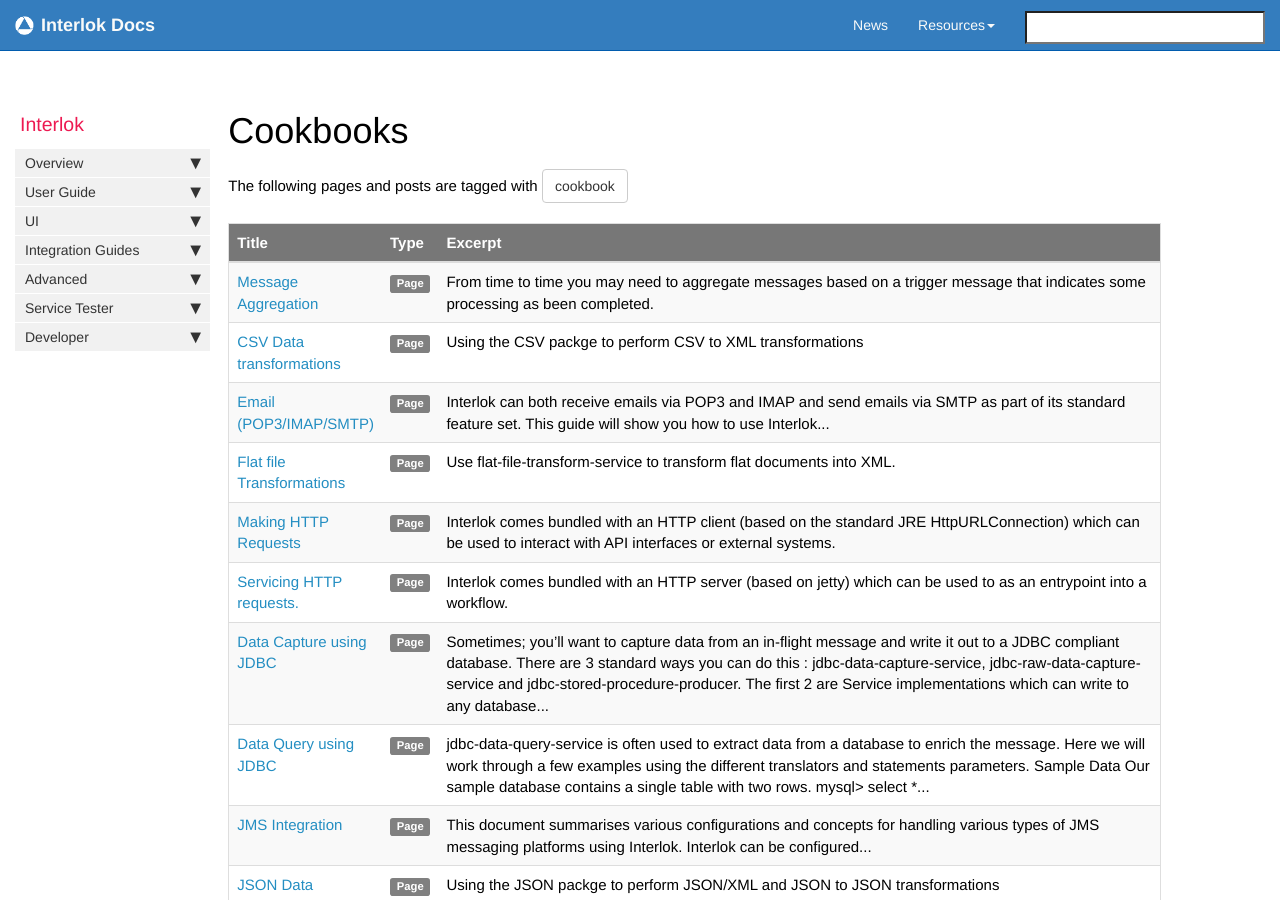
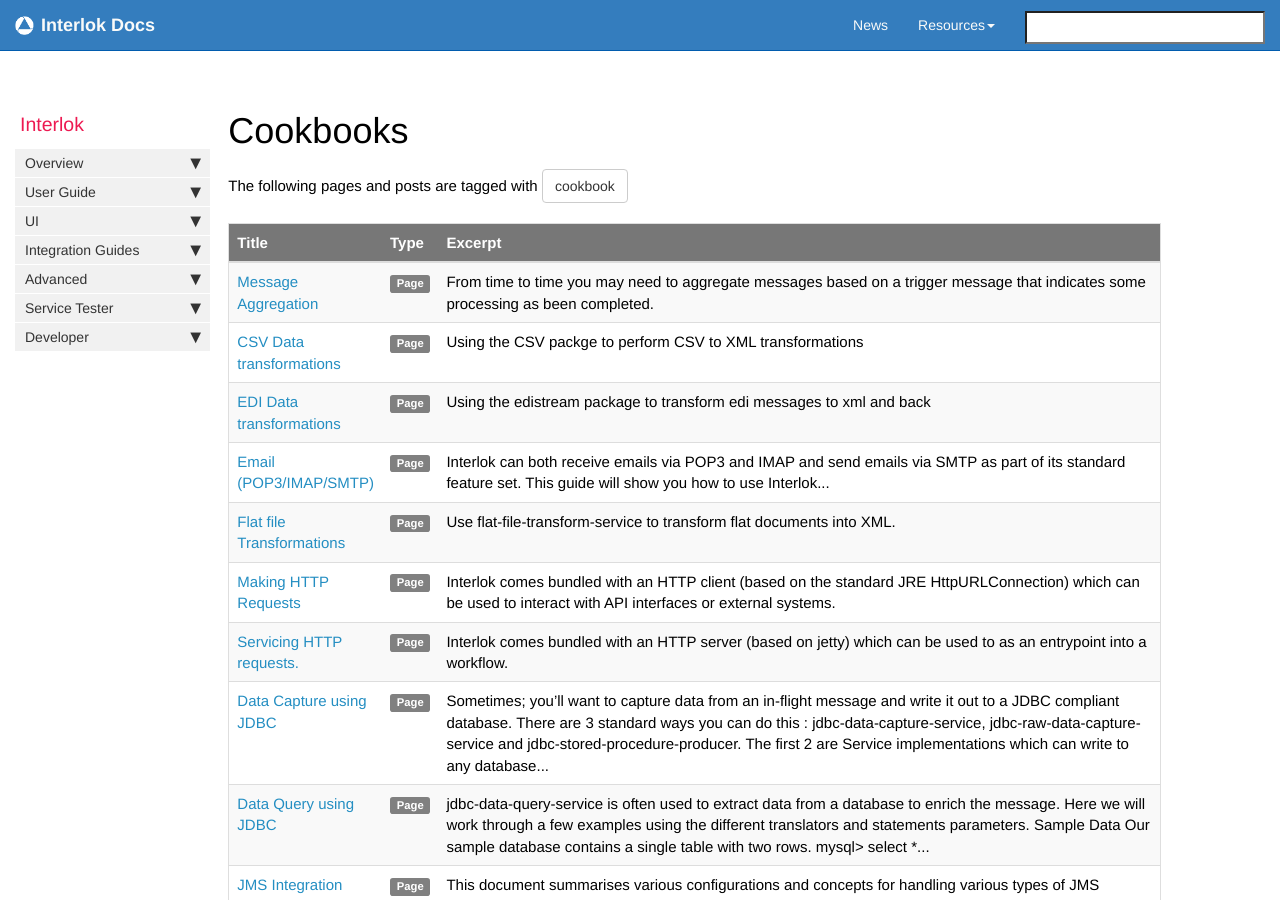
Before and after one commit to adaptris/interlok-docs-legacy, a Jekyll site: the page built from pages/tags/tag_cookbook.md, in a window 1280 px wide and 900 px high. Built offline with Jekyll 4.4.1, drawn with Linux system fonts in a browser that asks for light colours; nearby versions of some CDN libraries; comment, search, counter and statistics services are not loaded; some of the changed lines change nothing that is shown.

Commit message:
Added EDI transformation documentation to cookbook

```diff
--- a/_data/sidebars/home_sidebar.yml
+++ b/_data/sidebars/home_sidebar.yml
@@ -309,6 +309,10 @@
           url: /cookbook-csv-transform.html
           output: web
 
+        - title: EDI Transformation
+          url: /cookbook-edi-transform.html
+          output: web
+
   - title: Advanced
     output: web
 
--- /dev/null
+++ b/pages/cookbook/cookbook-edi-transform.md
@@ -0,0 +1,138 @@
+---
+title: EDI Data transformations
+keywords: interlok
+tags: [cookbook]
+sidebar: home_sidebar
+permalink: cookbook-edi-transform.html
+summary: Using the edistream package to transform edi messages to xml and back
+---
+
+
+The [interlok-edistream][] optional package allows you to handle the processing of EDI messages. EDI is a compact and cryptic message format that has been around for many years, long before xml.
+
+The following is a sample edi message:
+
+> UNB+UNOA:2+8713235028078:14:Gallagher UK L+5013546157584:14:Mole Valley Fa+130517:0811+ROZ01883954109'UNH+1+INVOIC:D:96A:UN:EAN008'BGM+380456789A1321312730192372193732432048234732504234+20466276+9'UNS+1'MOA+77:921.92'UNT+4+17'UNZ+17+ROZ01883954109'
+>
+
+## Overview ##
+
+There are a number of EDI standards and each defines its own messages ie messages have a name, version and their own structure / schema.
+In order to use edi with interlok you will need the following:
+
+* A basic level interlok licence to use the optional Edi component called: interlok-edistream.
+* A grammar file that describes the edi message that you intend to use – this is like a schema file defined in xml and often with the extension: .gxml.
+
+EDI messages are not easy to work with so it’s typically best to convert them to a more pliable format such XML.
+
+
+## EDI to XML ##
+
+### Typical configuration ###
+
+The following config snippet shows a typical service setup to parse an INVOIC:D96A Edifact message which is defined in the local adapter resources folder:
+
+~~~ xml
+<edi-xml-stream-service>
+	<unique-id>edi-to-xml-service</unique-id>
+	<edi-separator-set class="edi-edifact-separators"/>
+	<xml-tagnames class="edi-legacy-xml-tag-names"/>
+	<output-charset>UTF-8</output-charset>
+	<input-charset>US-ASCII</input-charset>
+	<xml-definition-url>file://localhost/./resources/edi96a_invoicegxml_ffxml.xml</xml-definition-url>
+	<auto-detect-msg-details>true</auto-detect-msg-details>
+	<trim-white-space-from-data>false</trim-white-space-from-data>
+</edi-xml-stream-service>
+~~~
+
+### Options Explained ###
+
+|Option|Description|Default|
+|-|-|-|
+|message-name|name of the edi message we are expecting eg INVOIC||
+|message-version|version of the edi message eg D96A||
+|message-organisation|the EDIFACT governing body eg X12 or EDIFACT||
+|input-charset|Sets the encoding of the input edi document, this can be picked up from the incoming adapter message, or you can override it with this setting|UTF-8|
+|output-charset|Sets the encoding of the generated XMl document|UTF-8|
+|edi-separator-set|Specifies the separator to use to parse the incoming Edi document. If the autoDetectMsgDetails is set, then these can be picked up from the edi document. Note for X12 it is best to rely on the autodetect settings.<br/>The following classes are available:<br/>* edi-edifact-separators<br/>* edi-x12-separators<br/>* edi-tradacoms-separators<br/>* edi-custom-separators|edi-edifact-separators|
+|xml-tagnames|Specifies the XML tagname set to use for the generated XML document. It allows you to customise only the tagnames used in the document rather than the structure.<br/>The following are available:<br/>* edi-default-xml-tag-names<br/>* edi-basic-xml-tag-names<br/>* edi-legacy-xml-tag-names |edi-default-xml-tag-names|
+|xml-definition-url|This is a list element and you can provide multiple grammar files to be loaded on startup. Files can be local, remote, or even on the classpath, here are some examples:<br/>* http://example.com/message-grammar.xml<br/>* file://localhost/./resources/edi96a_invoicegxml_ffxml.xml<br/>* /opt/adapter/resources/edi96a_invoicegxml_ffxml.xml<br/>* file:///C:/projects/interlok-edistream/src/test/resources/edi96a_invoicegxml_ffxml.xml<br/>* ./resources/message-grammar.xml<br/>* classpath:message-grammar.xml||
+
+### Advanced Options ###
+
+|Option|Description|Default|
+|-|-|-|
+|trim-white-space-from-data|This settings strips whitespace from the actual data that is conveyed in the edi document eg REF+ myname', there is a leading space to the text myname that you may wish removed. This option calls java.lang.String.trim() underneath and so leading and trailing spaces are removed|false|
+|output-empty-fields|This setting causes the output of all fields defined in the gXml in the output xml document. By default only values that are present in the edi document are output. With this option enabled all fields will be output.|false|
+|enable-validation|This setting enables validation of the edi document. Enabled, it will perform additional checks of the edi document against the rules in the gXml. All errors are built up and the output xml document continues to be generated. Once the edi document is processed, should there be any validation errors then a service exception is thrown. The validation errors can be found in the log file.|false|
+|auto-detect-msg-details|With this setting there is no need to configure the msg details in the adapter config(messageName, messageVersion, messageOrganisation). Instead these are picked up from the input document.<br/>The following settings are picked up:<br/>* message-name - name of the edi message eg INVOIC<br/>* message-version - version of the message eg D96A<br/>* message-organisation - the EDIFACT governing body eg X12 or EDIFACT<br/>* edi-separator-set - Picks up the UNA segment from an EDIFACT msg, or configures the separators for X12<br/>* input-charset - for EDIFACT UNB segments - based on the syntax specifier ie UNOA/UNOB the system sets the associated inputCharset<br/>|false|
+|---
+|enable-grammar-file-caching|This avoids unnecessary processing of grammar files by ensuring that they are only read once. Since grammar files don't change once defined so no need to re-read them during processing.|true|
+|grammar-cache-limit|This sets the maximum number of grammars that can be loaded in memory at any one given time. The default value should be fine for most instances and defaults to: ParserRulesRegistry.DEFAULT_MAX_RULES_CACHE_SIZE.|10|
+
+### Metadata Config ###
+
+
+In some Interlok setups you may need to deal with a number of different EDI messages and and therefore wish to dynamically configure the message to be parsed. The service supports metadata configuration for a few key items to enable this. The following config items can be passed through metadata and these would override any hard coded values from the config file, but not the auto-detected values.
+
+|Config Item|Metadata Key|Description|
+|-|-|-|
+|message name|message_name||
+|message version|message_version||
+|message organisation|message_organisation||
+|message grammar|message_gxml|the message will be parsed against this file unless the other metadata items are specified<br/>Simply put: you can pass the grammar file (url) in the metadata along with the message and the message will be processed against it. If you do specify other metadata elements, then although the grammar will be loaded, the message will be parsed against the grammar indicated by these values rather than the supplied grammar|
+
+## XML to EDI ##
+
+You may wish to also generate EDI messages, in which case you should be aware of the fact that only XML documents that adhere to the message grammar structure can be converted to EDI.
+
+### Typical configuration ###
+
+The following config snippet shows a typical service setup to format an INVOIC:D96A Edifact message which is defined in the local adapter resources folder:
+
+~~~ xml
+<xml-edi-stream-service>
+	<unique-id>xml-to-edi-service</unique-id>
+	<edi-separator-set class="edi-edifact-separators"/>
+	<xml-tagnames class="edi-legacy-xml-tag-names"/>
+	<output-charset>UTF-8</output-charset>
+	<input-charset>UTF-8</input-charset>
+	<xml-definition-url>file://localhost/./resources/edi96a_invoicegxml_ffxml.xml</xml-definition-url>
+	<message-name>INVOIC</message-name>
+	<message-version>D96A</message-version>
+	<message-organisation>EDIFACT</message-organisation>
+</xml-edi-stream-service>
+~~~
+
+### Options Explained ###
+
+|Option|Description|Default|
+|-|-|-|
+|message-name|name of the edi message we wish to format eg INVOIC||
+|message-version|version of the edi message eg D96A||
+|message-organisation|the EDIFACT governing body eg X12 or EDIFACT||
+|input-charset|Sets the encoding of the input document, this can be picked up from the incoming adapter message, or you can override it with this setting|UTF-8|
+|output-charset|Sets the encoding of the generated XML document|UTF-8|
+|edi-separator-set|Specifies the separator to use to parse the incoming Edi document. If the autoDetectMsgDetails is set, then these can be picked up from the edi document. Note for X12 it is best to rely on the autodetect settings.<br/>The following classes are available:<br/>* edi-edifact-separators<br/>* edi-x12-separators<br/>* edi-tradacoms-separators<br/>* edi-custom-separators|edi-edifact-separators|
+|xml-tagnames|Specifies the XML tagname set to use for parsing the XML document.<br/>The following are available:<br/>* edi-default-xml-tag-names<br/>* edi-basic-xml-tag-names<br/>* edi-legacy-xml-tag-names |edi-default-xml-tag-names|
+|xml-definition-url|This is a list element and you can provide multiple grammar files to be loaded on startup. File can be local or remote ie provide URLs||
+
+
+### Advanced Options ###
+
+Note there is no auto detection of message details or a validation option when generating to XML.
+
+|Option|Description|Default|
+|-|-|-|
+|new-line-per-record|pretty printing for EDI documents|false|
+|enable-grammar-file-caching|This avoids unnecessary processing of grammar files by ensuring that they are only read once. Since grammar files don't change once defined so no need to re-read them during processing.|true|
+|grammar-cache-limit|This sets the maximum number of grammars that can be loaded in memory at any one given time. The default value should be fine for most instances and defaults to: ParserRulesRegistry.DEFAULT_MAX_RULES_CACHE_SIZE.|10|
+
+Metadata configuration options are the same as for the previous service.
+
+## Additional ##
+
+There is also an [interlok-edi-legacy][] package which is the older edi package. The new stream package was designed to offer higher performance and more efficiency over the previous one especially when dealing with large files. The old package works perfectly well for most common scenarios though.
+
+[interlok-edistream]: https://nexus.adaptris.net/nexus/content/groups/public/com/adaptris/interlok-edi-stream/
+[interlok-edi-legacy]: https://nexus.adaptris.net/nexus/content/groups/public/com/adaptris/interlok-edi-legacy/
```
